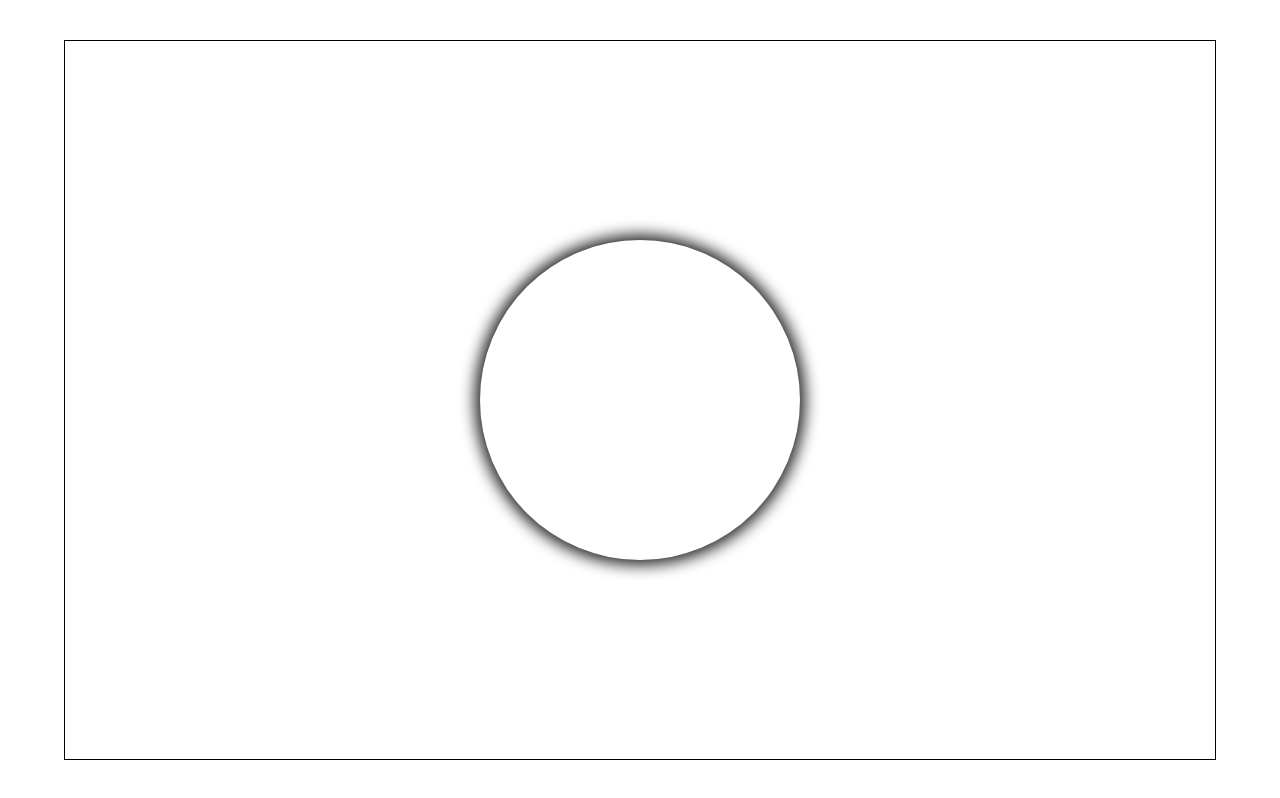
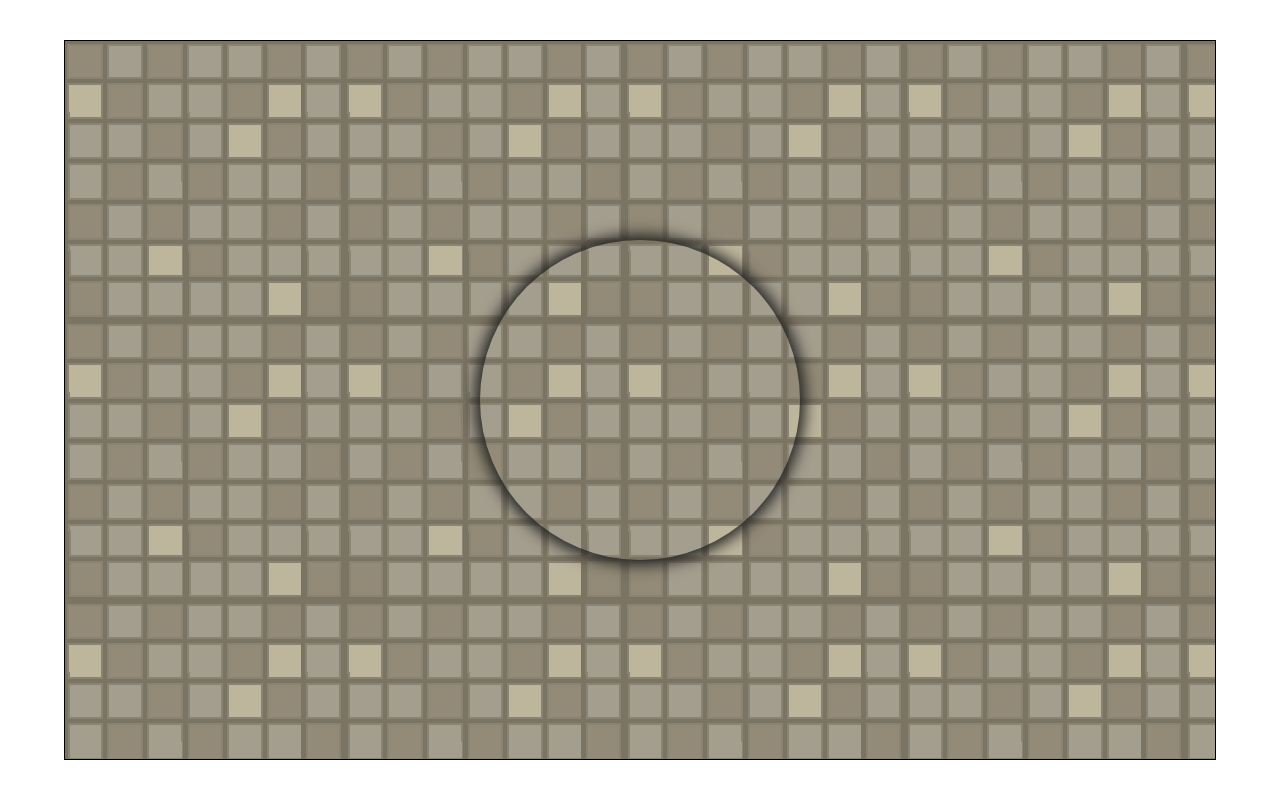
Before and after one commit to siddhant7383/PROJECT, a plain HTML site: page s.html in a window 1280 px wide. Drawn offline with Linux system fonts and the light colour scheme.

Commit message:
Update s.css

```diff
--- a/s.css
+++ b/s.css
@@ -14,7 +14,7 @@
     border: 1px solid black;
     display: flex;
     justify-content: center;
-    background-image: url(/Textures/ConcreteFloor.png);
+    background-image: url(ConcreteFloor.png);
     align-items: center;
 }
 #TABLE{
```
